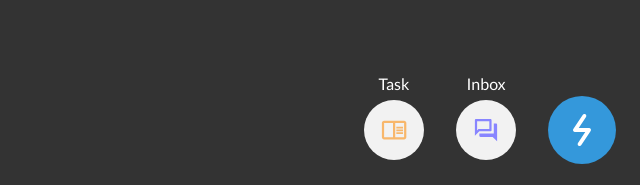
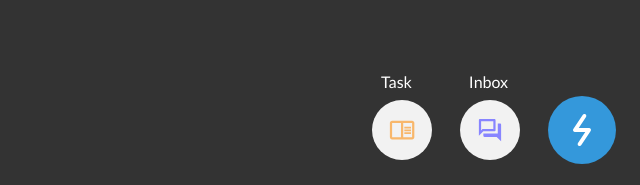
Before and after one commit to alifhanafiah/Quicks-Frontend-Challenge, a React (Vite) app: page / in a window 1280 px wide. Both pictures are taken after a click on the button 1222 px from the left and 742 px from the top of the page. Shown: the part 612-797 px from the top of the page, without its empty margins (640-1280 px from the left). Built offline with nearby package versions, Linux system fonts and the light colour scheme.

Commit message:
Finishing the animation for the inbox

```diff
--- a/src/components/FABWithMenu.tsx
+++ b/src/components/FABWithMenu.tsx
@@ -27,7 +27,10 @@ const FABWithMenu = () => {
       <div className="fixed bottom-6 right-6 flex flex-row-reverse items-center gap-5 md:gap-8">
         <button
           onClick={showNavHandler}
-          className="relative z-50 grid h-68 w-68 place-items-center rounded-full bg-primary-blue"
+          className={`relative z-40 grid h-68 w-68 place-items-center rounded-full
+          ${
+            showInbox ? "-translate-x-5 bg-primary-gray-400" : "bg-primary-blue"
+          }`}
           disabled={showInbox}
         >
           <img src={Lightning} alt="Quicks" />
@@ -35,19 +38,23 @@ const FABWithMenu = () => {
 
         <div className="relative" onClick={showInboxHandler}>
           <p
-            className={`absolute bottom-16 left-1/2 -translate-x-1/2 text-center text-white transition-opacity
+            className={`absolute bottom-9 right-2 text-white transition-opacity md:right-2
             ${showText ? "opacity-100" : "opacity-0"}`}
           >
             Inbox
           </p>
-
           <button
-            className={`relative grid place-items-center rounded-full transition-transform
-            ${showNav ? "translate-x-0" : "translate-x-20 md:translate-x-24"}
+            // make the styling from shownav gone when showinbox is true
+            className={`absolute -bottom-1/2 grid translate-y-1/2 place-items-center rounded-full transition-transform
             ${
               showInbox
-                ? "bg-indicator-purple h-68 w-68"
-                : "h-60 w-60 bg-[#f2f2f2]"
+                ? "z-50 h-68 w-68 translate-x-5 bg-indicator-purple md:translate-x-8"
+                : `h-60 w-60 bg-[#f2f2f2]
+                ${
+                  showNav
+                    ? "-translate-x-14"
+                    : "translate-x-7 md:translate-x-10"
+                }`
             }`}
           >
             <img src={showInbox ? InboxWhite : InboxColored} alt="Inbox" />
@@ -56,15 +63,20 @@ const FABWithMenu = () => {
 
         <div className="relative">
           <p
-            className={`absolute bottom-16 left-1/2 -translate-x-1/2 text-center text-white transition-opacity
+            className={`absolute bottom-9 right-[4.25rem] text-white transition-opacity md:right-[4.5rem]
             ${showText ? "opacity-100" : "opacity-0"}`}
           >
             Task
           </p>
-
           <button
-            className={`relative grid h-60 w-60 place-items-center rounded-full bg-[#f2f2f2] transition-transform
-            ${showNav ? "translate-x-0" : "translate-x-40 md:translate-x-48"}`}
+            className={`absolute -bottom-1/2 grid h-60 w-60 translate-y-1/2 place-items-center rounded-full bg-[#f2f2f2] transition-transform
+            ${
+              showInbox
+                ? "-translate-x-14 md:-translate-x-11"
+                : showNav
+                  ? "-translate-x-28"
+                  : "translate-x-10 md:translate-x-16"
+            }`}
           >
             <img src={TaskColored} alt="Task" />
           </button>
```
